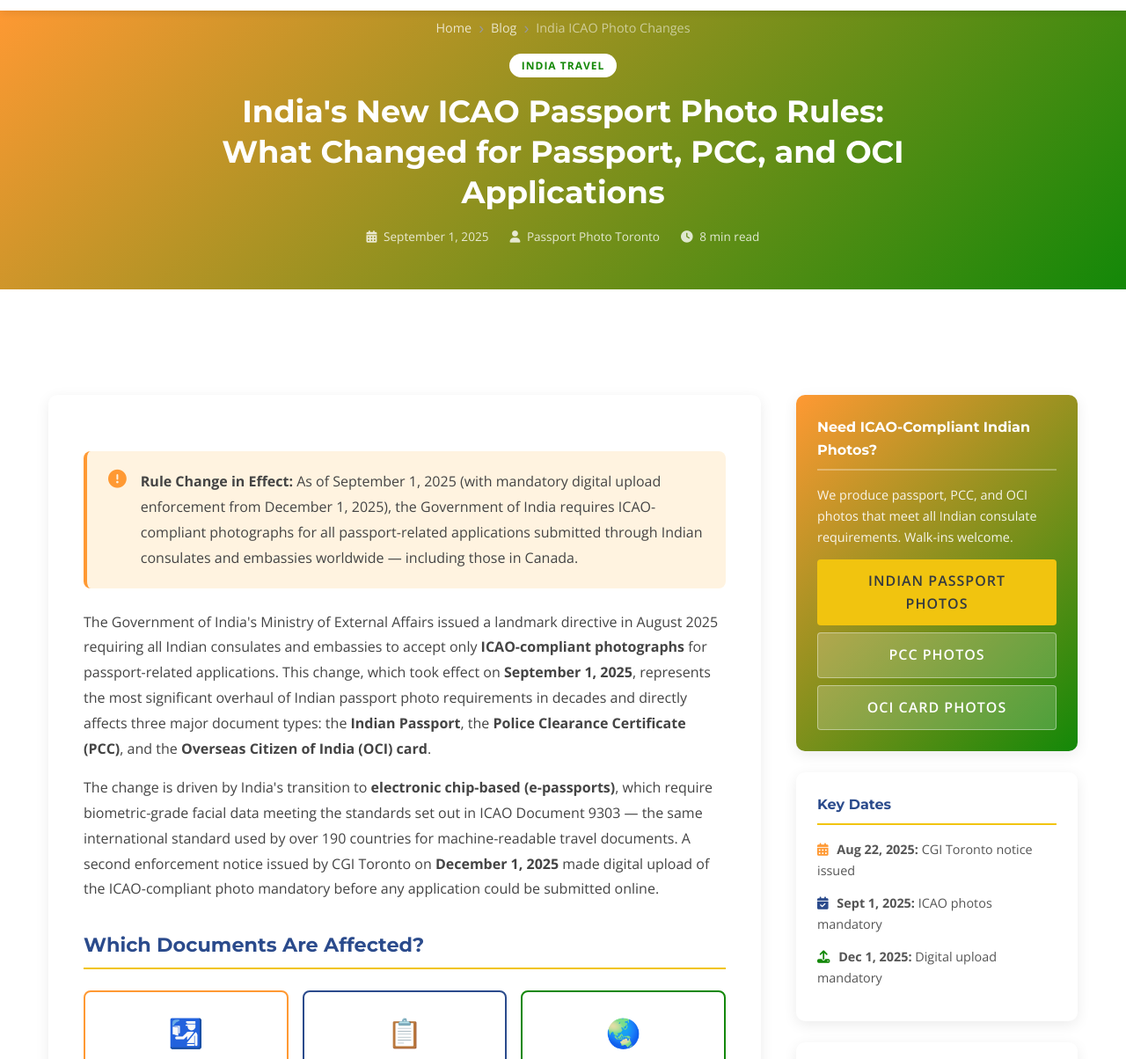
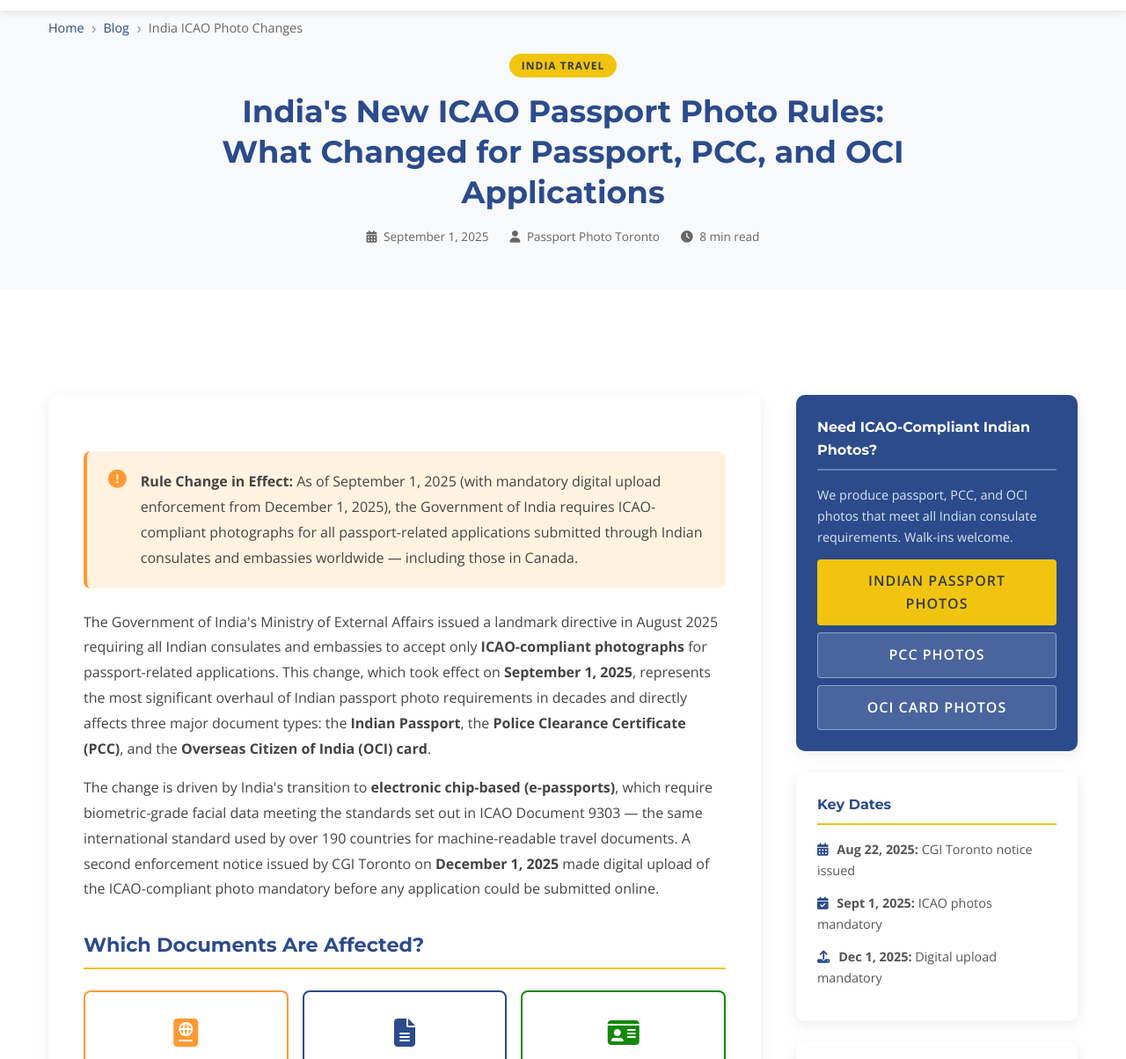
Before and after one commit to offlinestudios/PPT, a plain HTML site: page blog-india-icao-photo-changes.html in a window 1280 px wide. Shown: the part 68-1272 px from the top of the page at 88% size. Drawn offline with nearby package versions, Linux system fonts and the light colour scheme.

Commit message:
Fix blog design: real flag images, Font Awesome icons, grey banners, navy blue sidebar CTAs

```diff
--- a/blog-india-icao-photo-changes.html
+++ b/blog-india-icao-photo-changes.html
@@ -36,15 +36,14 @@ j=d.createElement(s),dl=l!='dataLayer'?'&l='+l:'';j.async=true;j.src=
 </script>
 <style>
 .page-banner {
-    background: linear-gradient(135deg, #FF9933 0%, #138808 100%);
+    background-color: var(--light-color);
     padding: 15px 0 50px;
     text-align: center;
     margin-top: 70px;
-    color: white;
 }
 .page-banner h1 {
     font-size: 2.2rem;
-    color: white;
+    color: var(--primary-color);
     margin-bottom: 1rem;
     max-width: 820px;
     margin-left: auto;
@@ -53,7 +52,7 @@ j=d.createElement(s),dl=l!='dataLayer'?'&l='+l:'';j.async=true;j.src=
 }
 .page-banner p {
     font-size: 1rem;
-    color: rgba(255,255,255,0.88);
+    color: #666;
     max-width: 700px;
     margin: 0 auto;
 }
@@ -63,15 +62,15 @@ j=d.createElement(s),dl=l!='dataLayer'?'&l='+l:'';j.async=true;j.src=
     gap: 1.5rem;
     flex-wrap: wrap;
     font-size: 0.85rem;
-    color: rgba(255,255,255,0.8);
+    color: #666;
     justify-content: center;
     margin-top: 1rem;
 }
 .blog-meta i { margin-right: 4px; }
 .blog-badge {
     display: inline-block;
-    background: white;
-    color: #138808;
+    background: var(--secondary-color);
+    color: var(--dark-color);
     font-size: 0.75rem;
     font-weight: 700;
     text-transform: uppercase;
@@ -320,11 +319,11 @@ j=d.createElement(s),dl=l!='dataLayer'?'&l='+l:'';j.async=true;j.src=
 <!-- Page Banner -->
 <section class="page-banner">
 <div class="container">
-    <nav class="breadcrumb-nav" style="margin-bottom: 1rem;">
-        <ol class="breadcrumb" style="justify-content: center;">
-            <li class="breadcrumb-item"><a href="index.html" style="color: rgba(255,255,255,0.75);">Home</a></li>
-            <li class="breadcrumb-item"><a href="blog.html" style="color: rgba(255,255,255,0.75);">Blog</a></li>
-            <li class="breadcrumb-item" style="color: rgba(255,255,255,0.55);">India ICAO Photo Changes</li>
+     <nav class="breadcrumb-nav" style="margin-bottom: 1rem;">
+        <ol class="breadcrumb">
+            <li class="breadcrumb-item"><a href="index.html">Home</a></li>
+            <li class="breadcrumb-item"><a href="blog.html">Blog</a></li>
+            <li class="breadcrumb-item">India ICAO Photo Changes</li>
         </ol>
     </nav>
     <span class="blog-badge">India Travel</span>
@@ -358,17 +357,17 @@ j=d.createElement(s),dl=l!='dataLayer'?'&l='+l:'';j.async=true;j.src=
 
         <div class="doc-cards">
             <div class="doc-card passport">
-                <div class="doc-icon">🛂</div>
+                <div class="doc-icon"><i class="fas fa-passport" style="font-size:2rem; color: #FF9933;"></i></div>
                 <h4>Indian Passport</h4>
                 <p>New size: 35×45mm<br/>Digital: 630×810 px<br/>Portrait format</p>
             </div>
             <div class="doc-card pcc">
-                <div class="doc-icon">📋</div>
+                <div class="doc-icon"><i class="fas fa-file-alt" style="font-size:2rem; color: var(--primary-color);"></i></div>
                 <h4>Police Clearance (PCC)</h4>
                 <p>New size: 35×45mm<br/>Digital: 630×810 px<br/>Portrait format</p>
             </div>
             <div class="doc-card oci">
-                <div class="doc-icon">🌏</div>
+                <div class="doc-icon"><i class="fas fa-id-card" style="font-size:2rem; color: #138808;"></i></div>
                 <h4>OCI Card</h4>
                 <p>Size: 2×2 in (51×51mm)<br/>Digital: 600×600 px<br/>Square format</p>
             </div>
@@ -619,19 +618,19 @@ j=d.createElement(s),dl=l!='dataLayer'?'&l='+l:'';j.async=true;j.src=
     <!-- Sidebar -->
     <aside class="article-sidebar">
 
-        <div class="sidebar-box" style="background: linear-gradient(135deg, #FF9933, #138808); color: white;">
+        <div class="sidebar-box" style="background: var(--primary-color); color: white;">
             <h3 style="color: white; border-bottom-color: rgba(255,255,255,0.3);">Need ICAO-Compliant Indian Photos?</h3>
-            <p style="color: rgba(255,255,255,0.9);">We produce passport, PCC, and OCI photos that meet all Indian consulate requirements. Walk-ins welcome.</p>
+            <p style="color: rgba(255,255,255,0.85);">We produce passport, PCC, and OCI photos that meet all Indian consulate requirements. Walk-ins welcome.</p>
             <a class="btn btn-secondary" href="indian-passport-photos.html" style="display: block; text-align: center; margin-top: 0.75rem;">Indian Passport Photos</a>
-            <a class="btn" href="indian-police-clearance-photos.html" style="display: block; text-align: center; margin-top: 0.5rem; background: rgba(255,255,255,0.2); color: white; border: 1px solid rgba(255,255,255,0.4);">PCC Photos</a>
-            <a class="btn" href="oci-photo.html" style="display: block; text-align: center; margin-top: 0.5rem; background: rgba(255,255,255,0.2); color: white; border: 1px solid rgba(255,255,255,0.4);">OCI Card Photos</a>
+            <a class="btn" href="indian-police-clearance-photos.html" style="display: block; text-align: center; margin-top: 0.5rem; background: rgba(255,255,255,0.15); color: white; border: 1px solid rgba(255,255,255,0.4);">PCC Photos</a>
+            <a class="btn" href="oci-photo.html" style="display: block; text-align: center; margin-top: 0.5rem; background: rgba(255,255,255,0.15); color: white; border: 1px solid rgba(255,255,255,0.4);">OCI Card Photos</a>
         </div>
 
         <div class="sidebar-box">
             <h3>Key Dates</h3>
-            <p><i class="fas fa-calendar-alt" style="color: #FF9933; margin-right: 6px;"></i> <strong>Aug 22, 2025:</strong> CGI Toronto notice issued</p>
+            <p><i class="fas fa-calendar-alt" style="color: var(--primary-color); margin-right: 6px;"></i> <strong>Aug 22, 2025:</strong> CGI Toronto notice issued</p>
             <p><i class="fas fa-calendar-check" style="color: var(--primary-color); margin-right: 6px;"></i> <strong>Sept 1, 2025:</strong> ICAO photos mandatory</p>
-            <p><i class="fas fa-upload" style="color: #138808; margin-right: 6px;"></i> <strong>Dec 1, 2025:</strong> Digital upload mandatory</p>
+            <p><i class="fas fa-upload" style="color: var(--primary-color); margin-right: 6px;"></i> <strong>Dec 1, 2025:</strong> Digital upload mandatory</p>
         </div>
 
         <div class="sidebar-box">
```
Also changed, not shown: blog-uk-dual-citizenship-passport.html (+9 -10 lines), blog.html (+17 -10 lines), images/india-flag.jpg (added), images/uk-flag.png (added).
